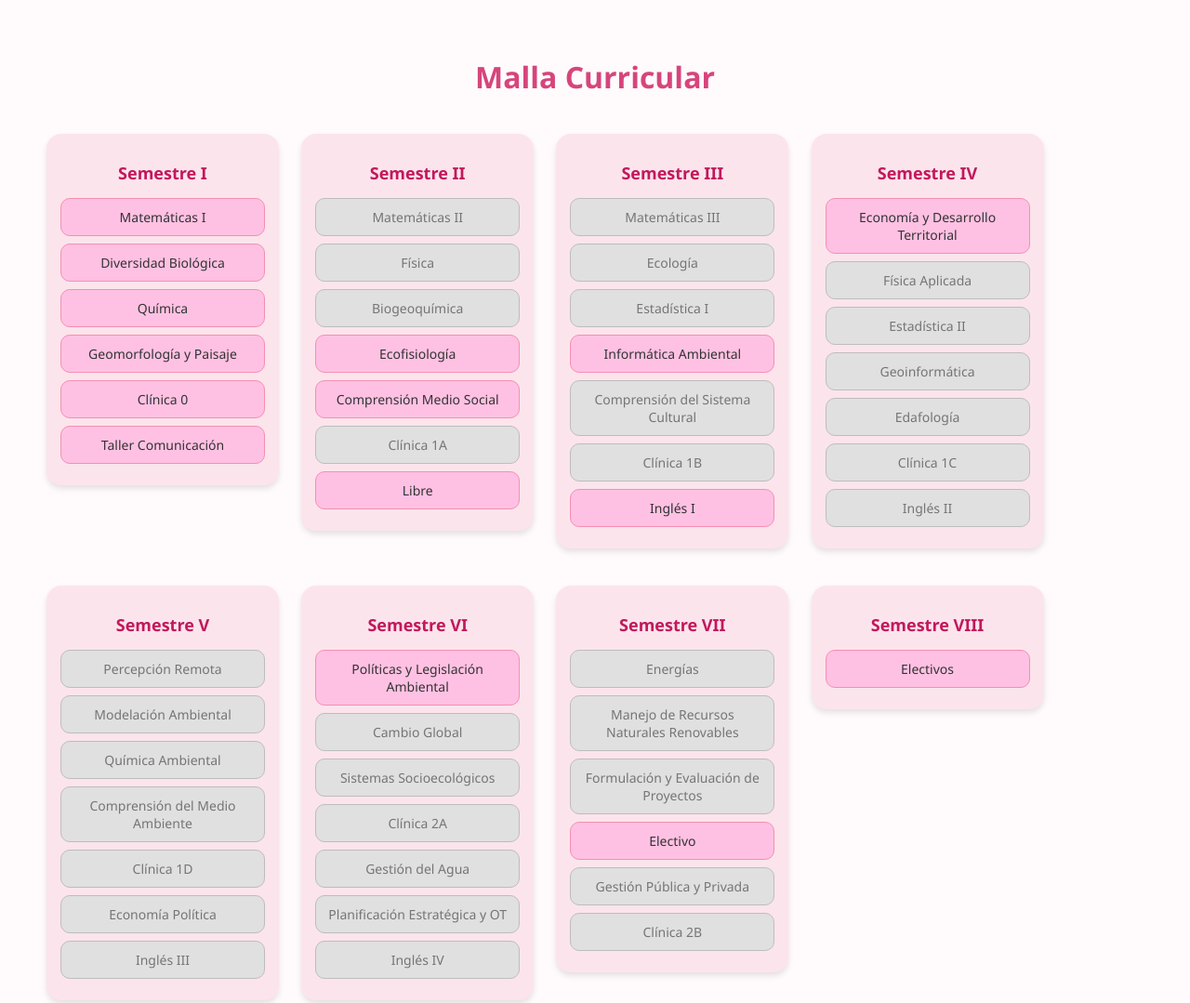
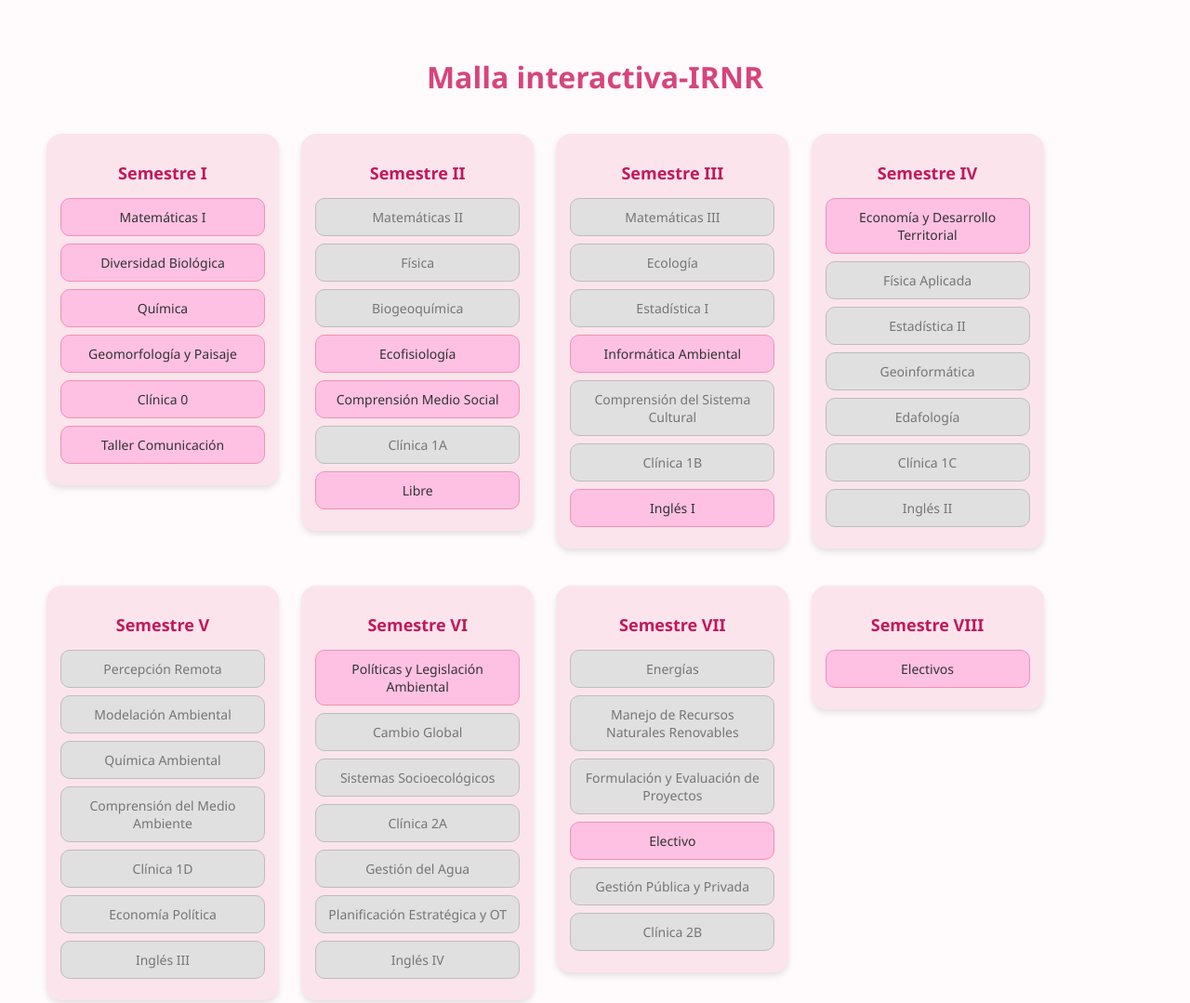
Before and after one commit to vtypical/malla_IRNR, a plain HTML site: page index.html in a window 1280 px wide. Shown: the top 1079 px of the page at 93% size. Drawn offline with Linux system fonts and the light colour scheme.

Commit message:
Update index.html

```diff
--- a/index.html
+++ b/index.html
@@ -6,7 +6,7 @@
   <link rel="stylesheet" href="style.css" />
 </head>
 <body>
-  <h1>Malla Curricular</h1>
+  <h1>Malla interactiva-IRNR</h1>
   <div class="semestre"><h2>Semestre I</h2>
     <div class="ramo" data-id="mate1" data-prerq="">Matemáticas I</div>
     <div class="ramo" data-id="diversidad" data-prerq="">Diversidad Biológica</div>
```
